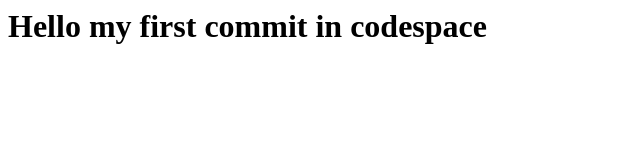
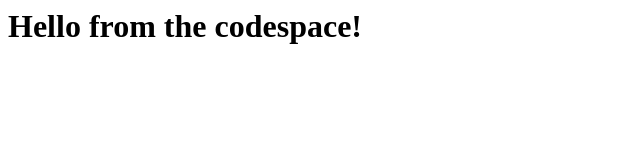
Before and after one commit to Samave02/skills-code-with-codespaces, a plain HTML site: page index.html in a window 1280 px wide. Shown: the whole page, without its empty margins (0-640 px from the left). Drawn offline with Linux system fonts and the light colour scheme.

Commit message:
Adding hello from the codespac!

```diff
--- a/index.html
+++ b/index.html
@@ -1,3 +1,3 @@
 <html>
-  <h1>Hello my first commit in codespace</h1>
+  <h1>Hello from the codespace!</h1>
 </html>
```
